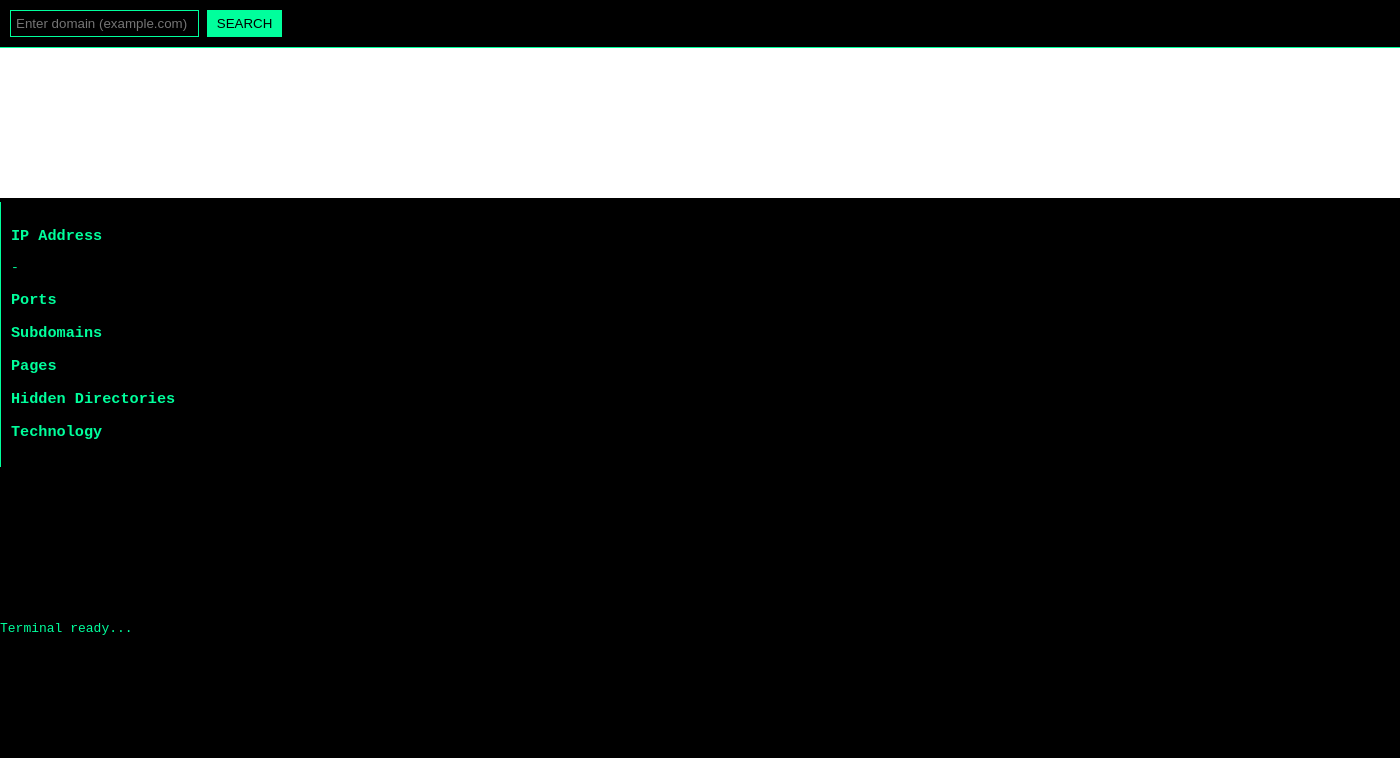
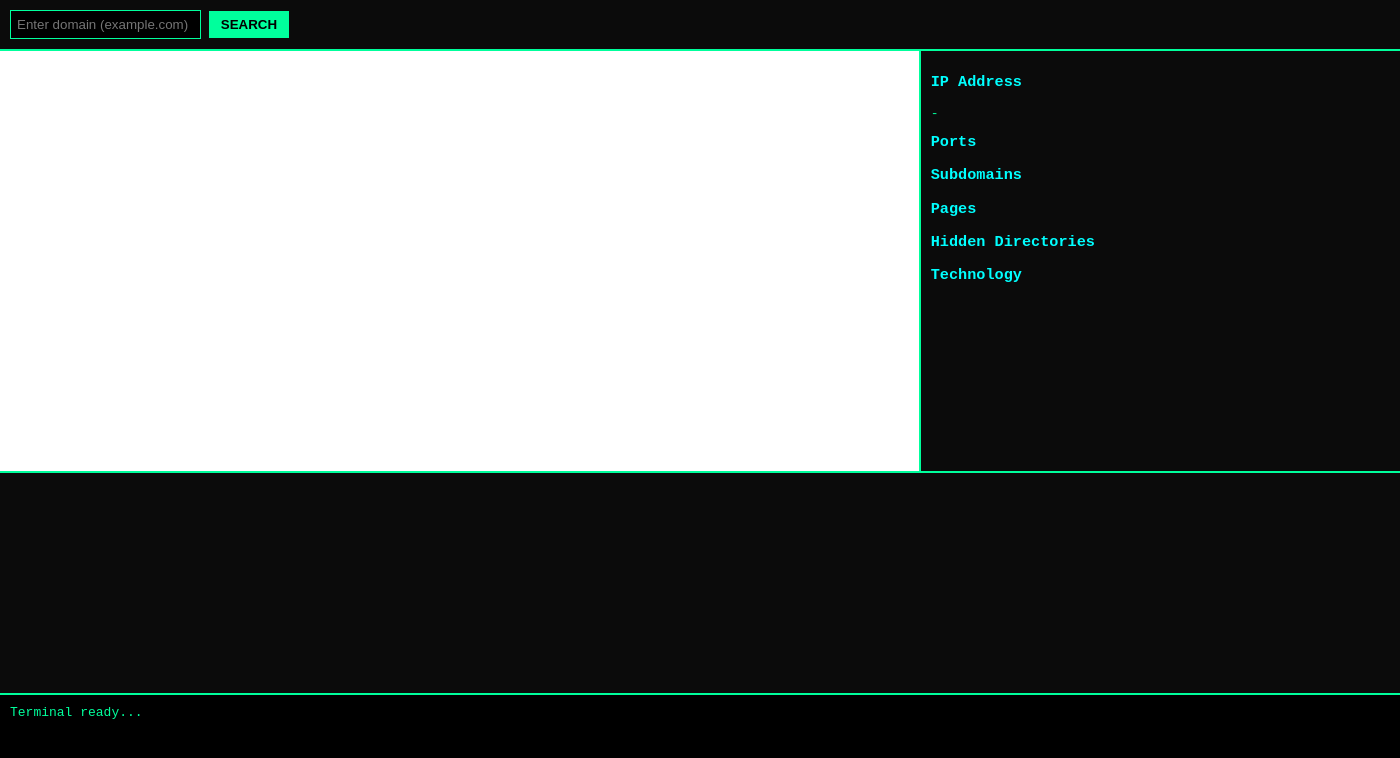
Before and after one commit to azod814/shadowrecon, an Electron app: page index.html in a window 1400 px wide. Drawn offline with nearby package versions, Linux system fonts and the light colour scheme.

Commit message:
Update style.css

```diff
--- a/assets/style.css
+++ b/assets/style.css
@@ -1,5 +1,5 @@
 body{
-background:black;
+background:#0b0b0b;
 color:#00ff9c;
 font-family:monospace;
 margin:0;
@@ -7,37 +7,32 @@ margin:0;
 
 .topbar{
 padding:10px;
-border-bottom:1px solid #00ff9c;
+border-bottom:2px solid #00ff9c;
 }
 
 input{
 background:black;
 border:1px solid #00ff9c;
 color:#00ff9c;
-padding:5px;
+padding:6px;
 }
 
 button{
 background:#00ff9c;
 border:none;
-padding:6px 10px;
+padding:6px 12px;
 cursor:pointer;
+font-weight:bold;
 }
 
-.container{
+.main{
 display:flex;
-height:90vh;
+height:420px;
 }
 
-.browser{
+.webview{
 flex:2;
-}
-
-.recon{
-flex:1;
-border-left:1px solid #00ff9c;
-padding:10px;
-overflow:auto;
+border-right:2px solid #00ff9c;
 }
 
 iframe{
@@ -46,3 +41,28 @@ height:100%;
 border:none;
 background:white;
 }
+
+.recon{
+flex:1;
+padding:10px;
+overflow:auto;
+}
+
+.recon h3{
+color:#0ff;
+margin-top:12px;
+}
+
+.graph{
+height:200px;
+border-top:2px solid #00ff9c;
+padding:10px;
+}
+
+.terminal{
+height:180px;
+border-top:2px solid #00ff9c;
+padding:10px;
+overflow:auto;
+background:black;
+}
```
